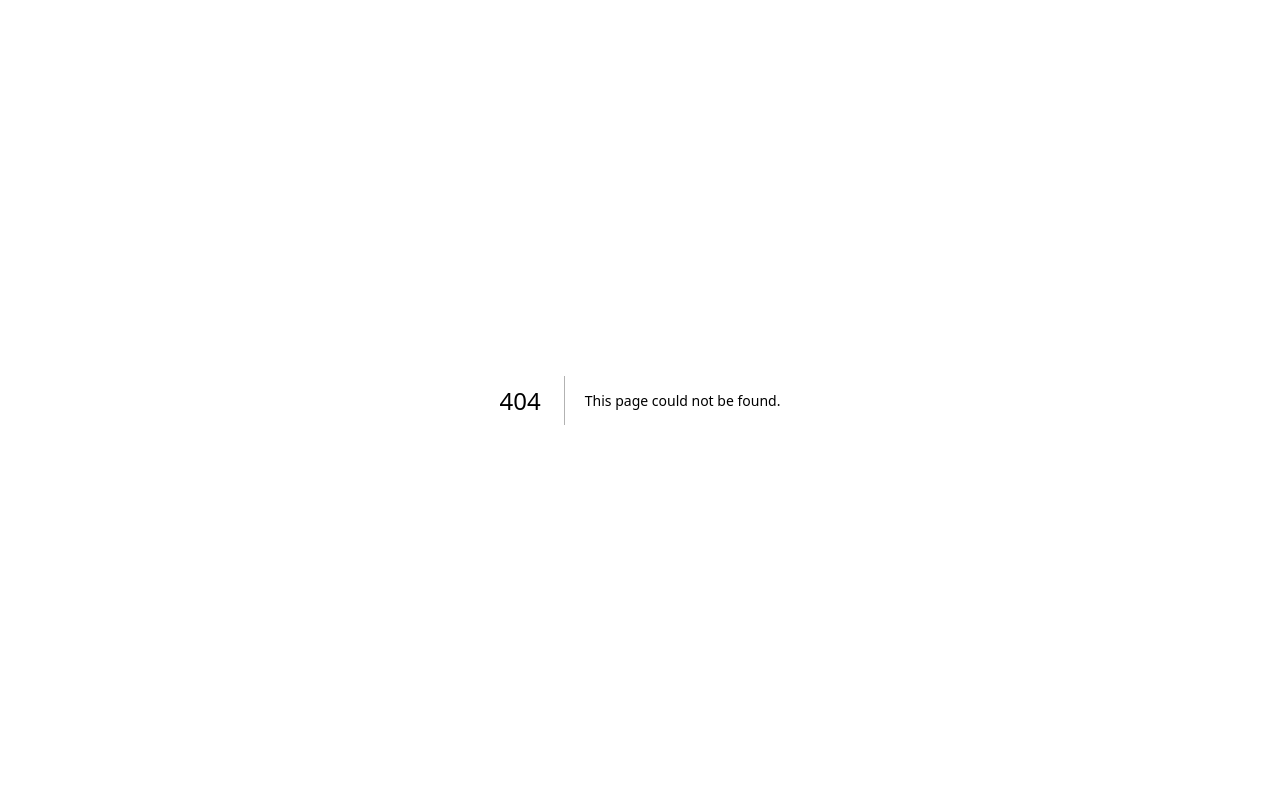
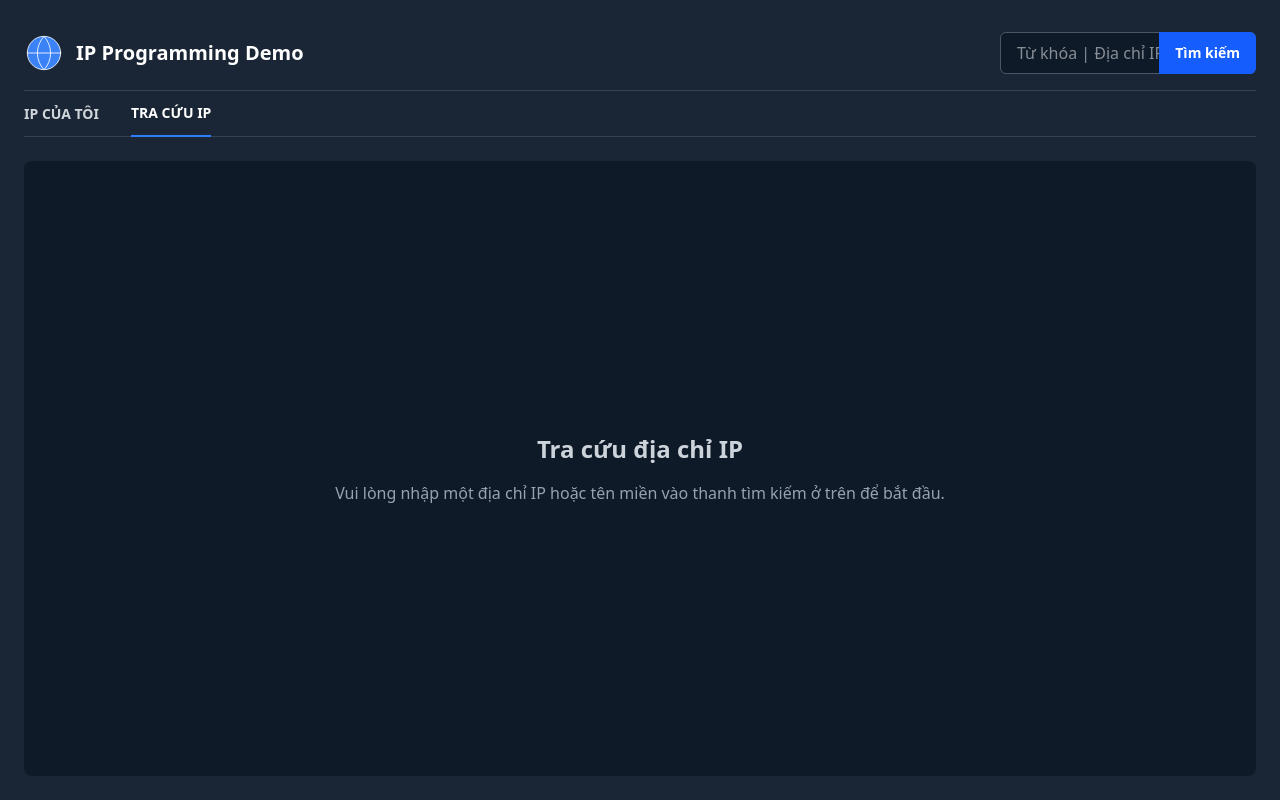
Before and after one commit to NguyenHuynhPhuVinh/WebIP, a Next.js app: page /lookup in a window 1280 px wide. Before the commit this address had no page. Built offline with nearby package versions, Linux system fonts and the light colour scheme.

Commit message:
Add Header component and integrate IP lookup functionality; refactor layout structure

```diff
--- a/src/app/layout.tsx
+++ b/src/app/layout.tsx
@@ -1,6 +1,7 @@
 import type { Metadata } from "next";
 import { Geist, Geist_Mono } from "next/font/google";
 import "./globals.css";
+import Header from "@/components/Header";
 
 const geistSans = Geist({
   variable: "--font-geist-sans",
@@ -35,7 +36,10 @@ export default function RootLayout({
       <body
         className={`${geistSans.variable} ${geistMono.variable} antialiased bg-[#1a2635] text-[#cdd3da]`}
       >
-        {children}
+        <div className="min-h-screen flex flex-col items-center p-4 sm:p-6 font-sans">
+          <Header />
+          {children}
+        </div>
       </body>
     </html>
   );
--- /dev/null
+++ b/src/app/lookup/[ip]/page.tsx
@@ -0,0 +1,77 @@
+import MapWrapper from "@/components/MapWrapper";
+
+interface IpInfo {
+  status: string;
+  message?: string;
+  [key: string]: any; // Allow any other properties
+}
+
+async function getIpInfo(ip: string): Promise<IpInfo> {
+  try {
+    const res = await fetch(
+      `http://ip-api.com/json/${decodeURIComponent(ip)}`,
+      {
+        next: { revalidate: 3600 },
+      }
+    );
+    if (!res.ok) {
+      return { status: "fail", message: "Không thể kết nối đến dịch vụ IP." };
+    }
+    const data = await res.json();
+    return data;
+  } catch (e: any) {
+    return {
+      status: "fail",
+      message: e.message || "Đã xảy ra lỗi không xác định.",
+    };
+  }
+}
+
+export default async function LookupResultPage({
+  params,
+}: {
+  params: { ip: string };
+}) {
+  const ipInfo = await getIpInfo(params.ip);
+
+  return (
+    <main className="w-full max-w-7xl flex-grow mt-6 bg-[#0f1a29] p-6 sm:p-8 rounded-lg">
+      <h1 className="text-2xl font-bold mb-6">
+        Kết quả tra cứu cho:{" "}
+        <span className="text-blue-400">
+          {ipInfo.query || decodeURIComponent(params.ip)}
+        </span>
+      </h1>
+      {ipInfo.status === "fail" ? (
+        <div className="text-red-400 text-center bg-red-900/50 p-4 rounded-lg">
+          {ipInfo.message || "Không thể lấy thông tin cho IP này."}
+        </div>
+      ) : (
+        <div className="grid md:grid-cols-2 gap-8">
+          {/* Cột trái: Thông tin chi tiết */}
+          <div className="bg-[#1a2635] p-5 rounded-lg space-y-2 text-md overflow-x-auto">
+            {Object.entries(ipInfo).map(([key, value]) => (
+              <div key={key} className="flex justify-between items-start gap-4">
+                <p className="text-gray-400 capitalize flex-shrink-0">{key}:</p>
+                <span className="font-semibold text-right break-all">
+                  {typeof value === "boolean" ? (value ? "Yes" : "No") : value}
+                </span>
+              </div>
+            ))}
+          </div>
+
+          {/* Cột phải: Bản đồ */}
+          <div className="w-full h-80 md:h-full rounded-lg overflow-hidden">
+            {ipInfo.lat && ipInfo.lon ? (
+              <MapWrapper lat={ipInfo.lat} lon={ipInfo.lon} ip={ipInfo.query} />
+            ) : (
+              <div className="flex items-center justify-center h-full bg-[#1a2635]">
+                <p>Không có dữ liệu vị trí.</p>
+              </div>
+            )}
+          </div>
+        </div>
+      )}
+    </main>
+  );
+}
--- /dev/null
+++ b/src/app/lookup/page.tsx
@@ -0,0 +1,13 @@
+export default function LookupPage() {
+  return (
+    <main className="w-full max-w-7xl flex-grow mt-6 bg-[#0f1a29] p-6 sm:p-8 rounded-lg flex items-center justify-center">
+      <div className="text-center">
+        <h1 className="text-2xl font-bold mb-4">Tra cứu địa chỉ IP</h1>
+        <p className="text-gray-400">
+          Vui lòng nhập một địa chỉ IP hoặc tên miền vào thanh tìm kiếm ở trên
+          để bắt đầu.
+        </p>
+      </div>
+    </main>
+  );
+}
--- a/src/app/page.tsx
+++ b/src/app/page.tsx
@@ -1,5 +1,5 @@
 import { headers } from "next/headers";
-import MapWrapper from "../components/MapWrapper";
+import MapWrapper from "@/components/MapWrapper";
 
 interface IpInfo {
   status: string;
@@ -49,55 +49,6 @@ export default async function Home() {
   }
 
   return (
-    <div className="min-h-screen flex flex-col items-center p-4 sm:p-6 font-sans">
-      <header className="w-full max-w-7xl">
-        <div className="flex justify-between items-center py-2">
-          <div className="flex items-center gap-3">
-            <svg
-              xmlns="http://www.w3.org/2000/svg"
-              width="40"
-              height="40"
-              viewBox="0 0 24 24"
-              fill="#3b82f6"
-              stroke="#fff"
-              strokeWidth="0.5"
-              strokeLinecap="round"
-              strokeLinejoin="round"
-            >
-              <circle cx="12" cy="12" r="10" />
-              <path d="M12 2a14.5 14.5 0 0 0 0 20 14.5 14.5 0 0 0 0-20" />
-              <path d="M2 12h20" />
-            </svg>
-            <span className="text-xl font-bold text-white">
-              IP Programming Demo
-            </span>
-          </div>
-          <div className="flex items-center gap-4">
-            <div className="relative hidden lg:block">
-              <input
-                type="text"
-                placeholder="Từ khóa | Địa chỉ IP"
-                className="bg-[#0f1a29] border border-gray-600 rounded-md py-2 px-4 w-64 focus:outline-none focus:ring-2 focus:ring-blue-500 text-white"
-              />
-              <button className="absolute right-0 top-0 h-full bg-blue-600 text-white px-4 rounded-r-md hover:bg-blue-700 font-bold text-sm">
-                Tìm kiếm
-              </button>
-            </div>
-          </div>
-        </div>
-        <nav className="flex items-center space-x-8 text-sm font-semibold border-t border-b border-gray-700 py-3 mt-2">
-          <a
-            href="#"
-            className="text-white border-b-2 border-blue-500 pb-3 -mb-[13px]"
-          >
-            IP CỦA TÔI
-          </a>
-          <a href="#" className="text-gray-300 hover:text-white">
-            TRA CỨU IP
-          </a>
-        </nav>
-      </header>
-
     <main className="w-full max-w-7xl flex-grow mt-6 bg-[#0f1a29] p-6 sm:p-8 rounded-lg">
       {error ? (
         <div className="text-red-400 text-center bg-red-900/50 p-4 rounded-lg">
@@ -133,9 +84,7 @@ export default async function Home() {
               <div className="bg-[#1a2635] p-5 rounded-lg space-y-3 text-md">
                 <div className="flex justify-between items-center">
                   <p className="text-gray-400">Nhà mạng:</p>
-                    <span className="font-semibold text-right">
-                      {ipInfo.isp}
-                    </span>
+                  <span className="font-semibold text-right">{ipInfo.isp}</span>
                 </div>
                 <div className="flex justify-between items-center">
                   <p className="text-gray-400">Thành phố:</p>
@@ -162,18 +111,14 @@ export default async function Home() {
           {/* Cột phải */}
           <div className="flex flex-col items-center">
             <div className="w-full h-64 mb-4 relative">
-                <MapWrapper
-                  lat={ipInfo.lat}
-                  lon={ipInfo.lon}
-                  ip={ipInfo.query}
-                />
+              <MapWrapper lat={ipInfo.lat} lon={ipInfo.lon} ip={ipInfo.query} />
               <div className="absolute top-2 left-1/2 -translate-x-1/2 bg-white/90 text-black p-2 rounded shadow-lg text-xs font-semibold">
                 Nhấn để biết thêm chi tiết về {ipInfo.query}
               </div>
             </div>
 
             <a
-                href="#"
+              href={`/lookup/${ipInfo.query}`}
               className="text-blue-400 mt-4 text-sm underline hover:text-blue-300"
             >
               Hiển thị thông tin IP hoàn chỉnh
@@ -184,6 +129,5 @@ export default async function Home() {
         <div className="text-center">Đang tải thông tin IP...</div>
       )}
     </main>
-    </div>
   );
 }
--- /dev/null
+++ b/src/components/Header.tsx
@@ -0,0 +1,85 @@
+"use client";
+
+import Link from "next/link";
+import { usePathname, useRouter } from "next/navigation";
+import { useState } from "react";
+
+export default function Header() {
+  const [ip, setIp] = useState("");
+  const router = useRouter();
+  const pathname = usePathname();
+
+  const handleSearch = (e: React.FormEvent) => {
+    e.preventDefault();
+    if (ip.trim()) {
+      router.push(`/lookup/${ip.trim()}`);
+      setIp("");
+    }
+  };
+
+  return (
+    <header className="w-full max-w-7xl">
+      <div className="flex justify-between items-center py-2">
+        <Link href="/" className="flex items-center gap-3">
+          <svg
+            xmlns="http://www.w3.org/2000/svg"
+            width="40"
+            height="40"
+            viewBox="0 0 24 24"
+            fill="#3b82f6"
+            stroke="#fff"
+            strokeWidth="0.5"
+            strokeLinecap="round"
+            strokeLinejoin="round"
+          >
+            <circle cx="12" cy="12" r="10" />
+            <path d="M12 2a14.5 14.5 0 0 0 0 20 14.5 14.5 0 0 0 0-20" />
+            <path d="M2 12h20" />
+          </svg>
+          <span className="text-xl font-bold text-white">
+            IP Programming Demo
+          </span>
+        </Link>
+        <div className="flex items-center gap-4">
+          <form onSubmit={handleSearch} className="relative hidden lg:block">
+            <input
+              type="text"
+              value={ip}
+              onChange={(e) => setIp(e.target.value)}
+              placeholder="Từ khóa | Địa chỉ IP"
+              className="bg-[#0f1a29] border border-gray-600 rounded-md py-2 px-4 w-64 focus:outline-none focus:ring-2 focus:ring-blue-500 text-white"
+            />
+            <button
+              type="submit"
+              className="absolute right-0 top-0 h-full bg-blue-600 text-white px-4 rounded-r-md hover:bg-blue-700 font-bold text-sm"
+            >
+              Tìm kiếm
+            </button>
+          </form>
+        </div>
+      </div>
+      <nav className="flex items-center space-x-8 text-sm font-semibold border-t border-b border-gray-700 py-3 mt-2">
+        <Link
+          href="/"
+          className={
+            pathname === "/"
+              ? "text-white border-b-2 border-blue-500 pb-3 -mb-[13px]"
+              : "text-gray-300 hover:text-white"
+          }
+        >
+          IP CỦA TÔI
+        </Link>
+        <Link
+          href="/lookup"
+          className={
+            pathname.startsWith("/lookup")
+              ? "text-white border-b-2 border-blue-500 pb-3 -mb-[13px]"
+              : "text-gray-300 hover:text-white"
+          }
+        >
+          TRA CỨU IP
+        </Link>
+      </nav>
+    </header>
+  );
+}
```
Lines whose indentation alone changed are shown as unchanged.
